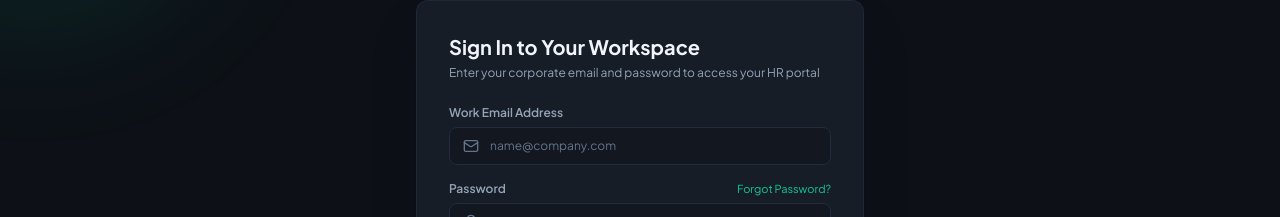
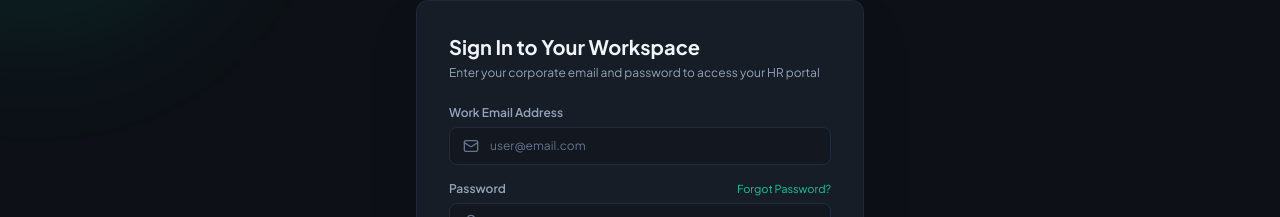
Before and after one commit to Thuyavan28/HRMS, a React (Vite) app in the folder client/: page /login in a window 1280 px wide. Shown: the part 196-413 px from the top of the page. Built offline with nearby package versions, Linux system fonts and the light colour scheme; no server answers.

Commit message:
fix: update email placeholders and validation messages to standard email.com format

```diff
--- a/client/src/pages/auth/LoginPage.jsx
+++ b/client/src/pages/auth/LoginPage.jsx
@@ -137,7 +137,7 @@ export const LoginPage = () => {
                     setEmail(e.target.value);
                     if (error) setError('');
                   }}
-                  placeholder="name@company.com"
+                  placeholder="user@email.com"
                   className="input-field pl-10 text-xs"
                   required
                 />
--- a/client/src/pages/auth/RegisterPage.jsx
+++ b/client/src/pages/auth/RegisterPage.jsx
@@ -160,7 +160,7 @@ export const RegisterPage = () => {
                   name="email"
                   value={formData.email}
                   onChange={handleChange}
-                  placeholder="name@company.com"
+                  placeholder="user@email.com"
                   className="input-field pl-10"
                   required
                 />
```
Also changed, not shown: 1 other file (tests, documents, lock files or other folders).
